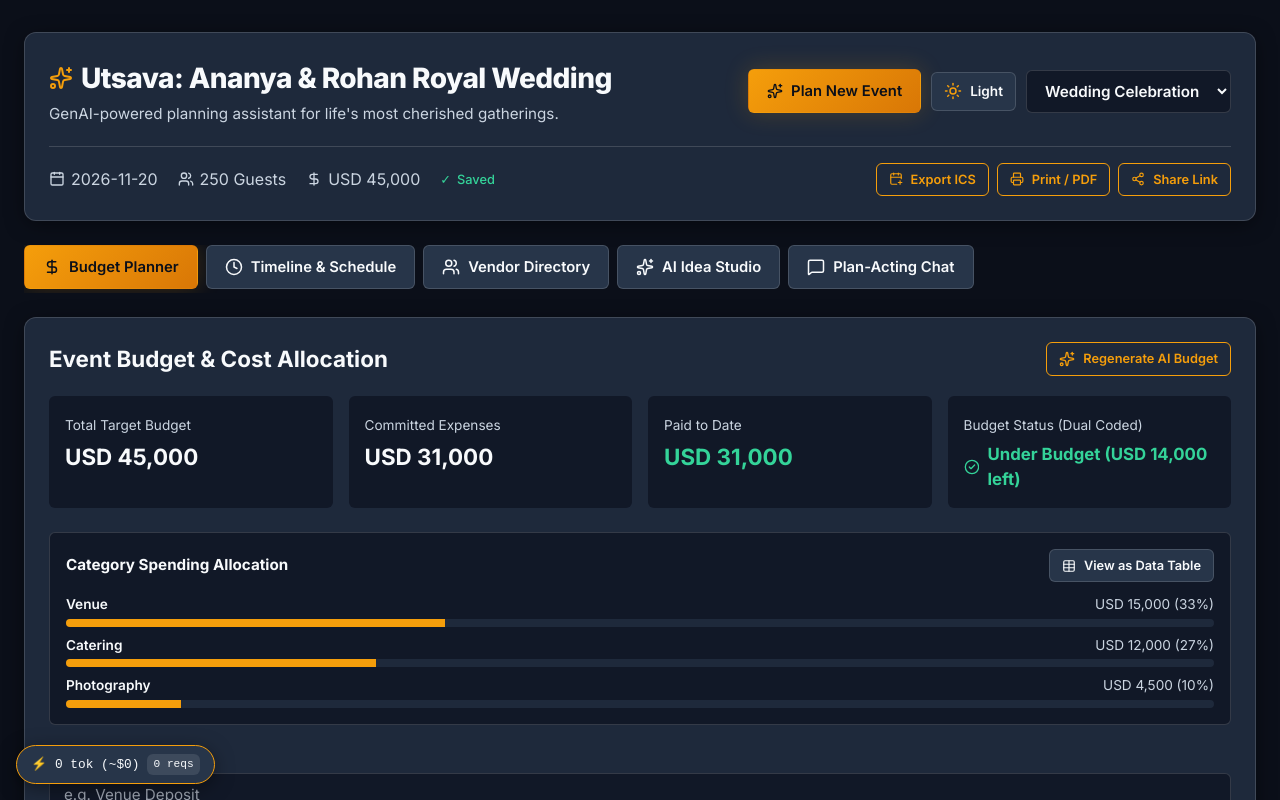
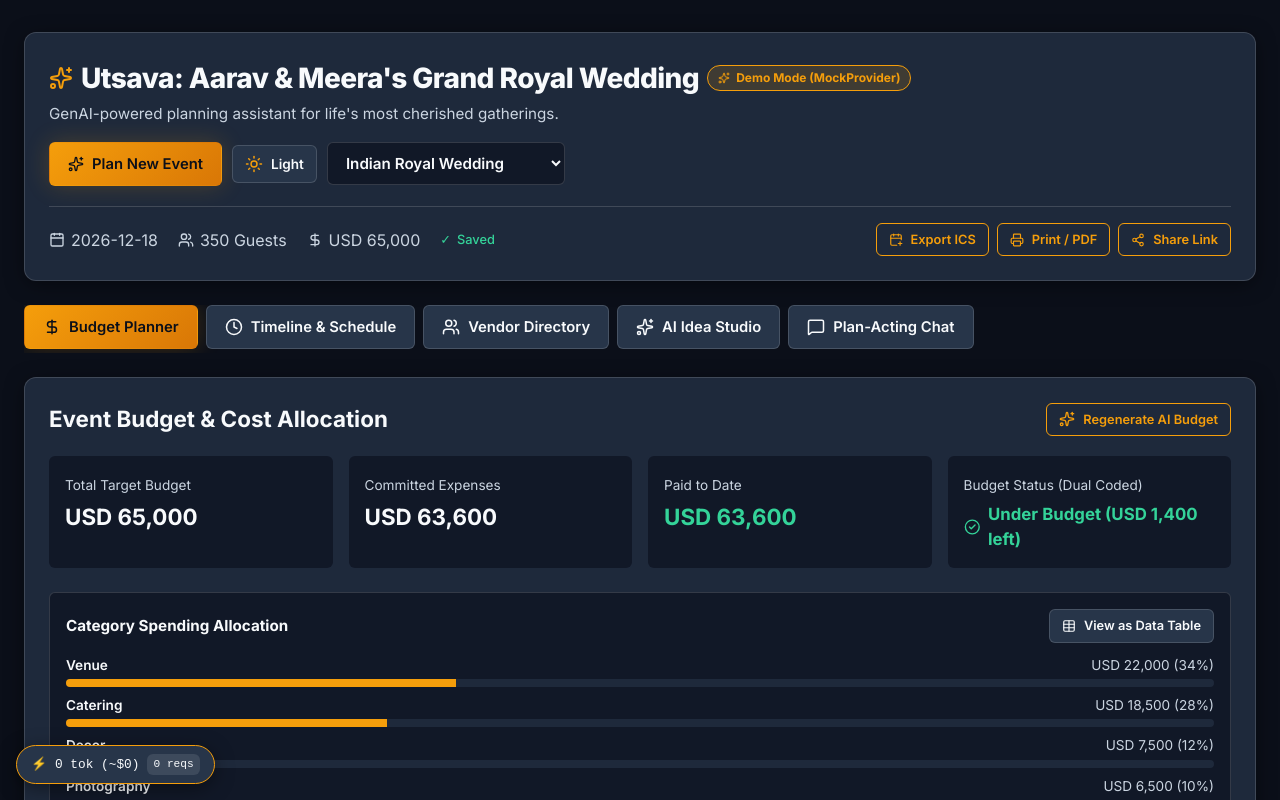
Before and after one commit to satwikmishra11/Utsava, a Next.js app: page / in a window 1280 px wide. Shown: the top 800 px of the page. Built offline with nearby package versions, Linux system fonts and the light colour scheme.

Commit message:
docs: add judging criteria guide and update event completion status and seed data

```diff
--- a/src/components/Header.tsx
+++ b/src/components/Header.tsx
@@ -19,11 +19,30 @@ export interface HeaderProps {
 function HeaderBrand({ title }: { readonly title: string }): React.JSX.Element {
   return (
     <div>
-      <div style={{ display: 'flex', alignItems: 'center', gap: '8px' }}>
+      <div style={{ display: 'flex', alignItems: 'center', gap: '8px', flexWrap: 'wrap' }}>
         <Sparkles size={24} color="#f59e0b" aria-hidden="true" />
         <h1 style={{ fontSize: '1.75rem', fontWeight: 800, letterSpacing: '-0.02em' }}>
           Utsava: {title}
         </h1>
+        <span
+          role="status"
+          aria-label="Demo mode active with MockProvider"
+          style={{
+            display: 'inline-flex',
+            alignItems: 'center',
+            gap: '6px',
+            padding: '3px 10px',
+            borderRadius: '9999px',
+            background: 'rgba(245, 158, 11, 0.15)',
+            border: '1px solid var(--accent-gold)',
+            color: 'var(--accent-gold)',
+            fontSize: '0.75rem',
+            fontWeight: 700,
+          }}
+        >
+          <Sparkles size={12} aria-hidden="true" />
+          <span>Demo Mode (MockProvider)</span>
+        </span>
       </div>
       <p style={{ color: 'var(--text-secondary)', marginTop: '4px', fontSize: '0.95rem' }}>
         GenAI-powered planning assistant for life&apos;s most cherished gatherings.
@@ -53,7 +72,7 @@ function HeaderControls({
       </Button>
       <ThemeToggle />
       <label htmlFor="event-type-select" className="sr-only">
-        Event Type
+        Demo Event Selector
       </label>
       <select
         id="event-type-select"
@@ -61,10 +80,11 @@ function HeaderControls({
         value={eventType}
         onChange={(e) => onEventTypeChange(e.target.value as EventType)}
         style={{ width: 'auto', fontWeight: 600 }}
+        aria-label="Switch between realistic demo events"
       >
-        <option value="wedding">Wedding Celebration</option>
-        <option value="birthday">Milestone Birthday</option>
-        <option value="community">Community Festival</option>
+        <option value="wedding">Indian Royal Wedding</option>
+        <option value="birthday">Child&apos;s Safari Birthday</option>
+        <option value="community">Neighborhood Fundraiser</option>
       </select>
     </div>
   );
--- a/src/components/useEventPlan.ts
+++ b/src/components/useEventPlan.ts
@@ -10,7 +10,6 @@ import {
   IdeaRecommendation,
   VendorStatus,
 } from '@/domain/types';
-import { buildMockIdeas, buildMockTimeline } from '@/services/aiService';
 import {
   generateBudgetPlan,
   generateTimeline,
@@ -24,56 +23,9 @@ import {
 import { useDebouncedAutosave } from './useAutosave';
 import { detectOverspend } from '@/domain/budgetLogic';
 import { WizardData } from './OnboardingWizard';
+import { DEMO_INDIAN_WEDDING, getDemoEventByType } from '@/domain/demoEvents';
 
-export const INITIAL_PLAN: EventPlan = {
-  id: 'evt-utsava-main',
-  title: 'Ananya & Rohan Royal Wedding',
-  eventType: 'wedding',
-  date: '2026-11-20',
-  guestCount: 250,
-  totalBudget: 45000,
-  currency: 'USD',
-  culturalContext: 'South Asian Traditional & Fusion',
-  budgetItems: [
-    {
-      id: 'b-1',
-      eventId: 'evt-utsava-main',
-      category: 'venue',
-      notes: 'Grand Palace Hall',
-      estimated: 15000,
-      actual: 15000,
-    },
-    {
-      id: 'b-2',
-      eventId: 'evt-utsava-main',
-      category: 'catering',
-      notes: 'Multi-Cuisine Feast',
-      estimated: 12000,
-      actual: 11500,
-    },
-    {
-      id: 'b-3',
-      eventId: 'evt-utsava-main',
-      category: 'photography',
-      notes: 'Cinematography Package',
-      estimated: 4500,
-      actual: 4500,
-    },
-  ],
-  timelineItems: buildMockTimeline('wedding', '16:00'),
-  vendors: [
-    {
-      id: 'v-1',
-      category: 'venue',
-      name: 'Grand Heritage Estate',
-      contactEmail: 'events@heritage.test',
-      status: 'booked',
-      quotedAmount: 15000,
-      deliverables: ['Main Ballroom', 'Bridal Suite'],
-    },
-  ],
-  ideas: buildMockIdeas('wedding', 'South Asian Traditional & Fusion'),
-};
+export const INITIAL_PLAN: EventPlan = DEMO_INDIAN_WEDDING;
 
 export function usePlanExports(plan: EventPlan, showToast: (msg: string) => void) {
   const handleExportICS = async () => {
@@ -328,19 +280,7 @@ export function useEventPlan() {
 
   const switchEventType = (newType: EventType): void => {
     invalidateCapabilityCache('all');
-    setPlan((prev) => ({
-      ...prev,
-      eventType: newType,
-      title:
-        newType === 'wedding'
-          ? 'Ananya & Rohan Royal Wedding'
-          : newType === 'birthday'
-            ? 'Milestone 30th Celebration'
-            : 'Annual Community Festival',
-      totalBudget: newType === 'wedding' ? 45000 : newType === 'birthday' ? 8500 : 25000,
-      timelineItems: buildMockTimeline(newType, '16:00'),
-      ideas: buildMockIdeas(newType, prev.culturalContext),
-    }));
+    setPlan(getDemoEventByType(newType));
   };
 
   const completeWizard = async (data: WizardData) => {
--- a/src/domain/demoEvents.ts
+++ b/src/domain/demoEvents.ts
@@ -75,7 +75,7 @@ export const DEMO_INDIAN_WEDDING: EventPlan = {
       time: '10:00',
       durationMinutes: 60,
       location: 'Palace North Gate',
-      completed: true,
+      completed: false,
       assignedTo: 'Groom Family Lead',
       notes: 'Live dhol players, rose petal shower on arrival',
     },
```
Also changed, not shown: scripts/seed.ts (+4 -4 lines), 1 other file (tests, documents, lock files or other folders).
